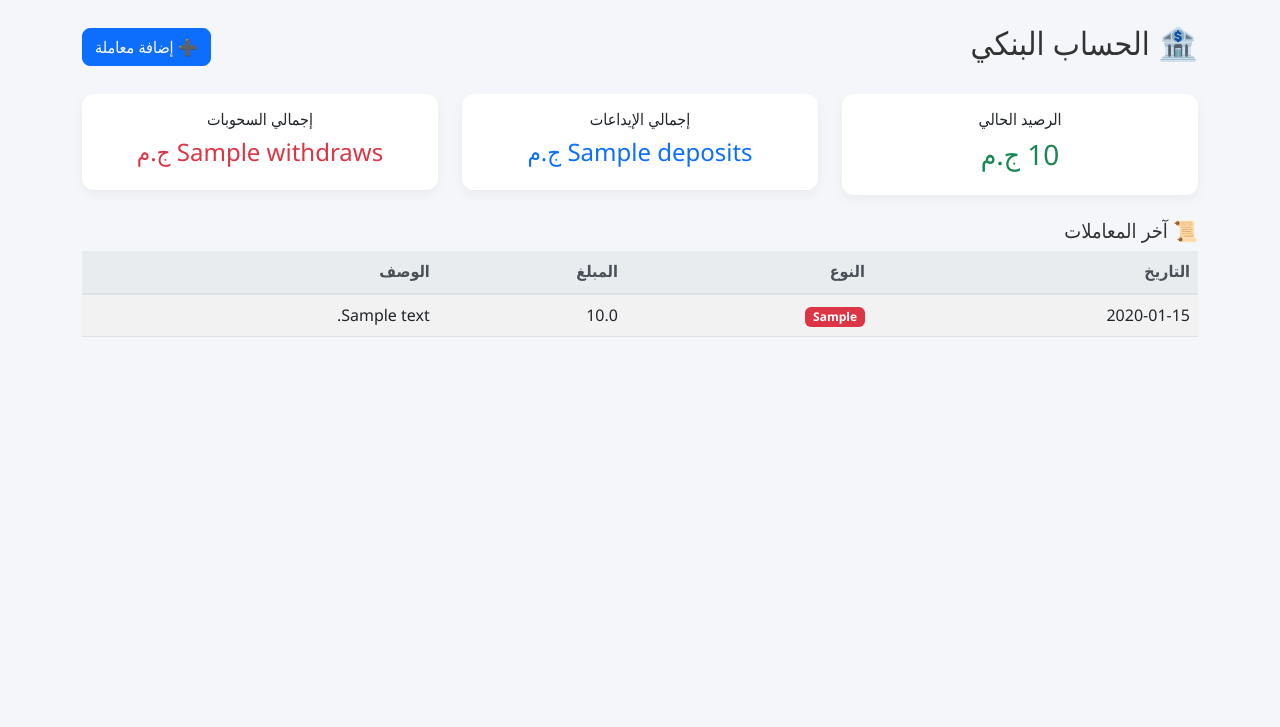
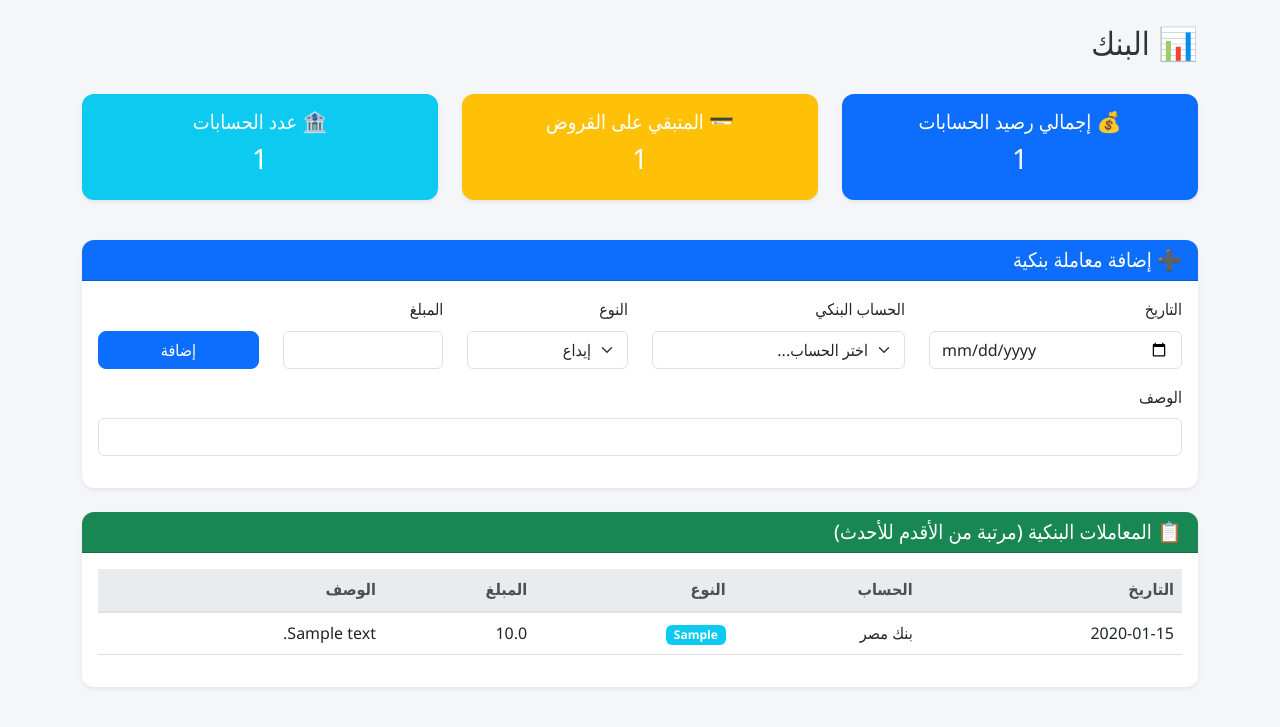
Before and after one commit to mariam-anwar-elgendy/AdamsCargo, a Flask app: template templates/bank.html in a window 1280 px wide. Shown: the part 58-785 px from the top of the page. Run offline with Flask 3, Linux system fonts and the light colour scheme; data comes from the database, SQL or seed files in the repository; tables that the repository leaves empty hold one stand-in row (values such as "Sample post"); the template is opened without the code that fills it: values that come from a table or form of the project are taken from there, most other values are stand-ins (such as "Sample title", 1, 10 or a date in 2020).

Commit message:
Revamp bank.html template with summary and transactions
Updated the bank.html template to include a summary section, transaction table, and a form for adding bank transactions. Enhanced layout and styling for better user experience.

```diff
--- a/templates/bank.html
+++ b/templates/bank.html
@@ -1,46 +1,121 @@
 {% extends 'base.html' %}
 
 {% block content %}
-<div class="d-flex justify-content-between align-items-center mb-4">
-    <h2>🏦 الحساب البنكي</h2>
-    <button class="btn btn-primary" data-bs-toggle="modal" data-bs-target="#addTransactionModal">➕ إضافة معاملة</button>
+<div class="row mb-4">
+    <div class="col-12">
+        <h2>📊 البنك</h2>
+    </div>
 </div>
 
+<!-- ملخص -->
 <div class="row mb-4">
-    <div class="col-md-4"><div class="card p-3 text-center"><h6>الرصيد الحالي</h6><h3 class="{% if balance >= 0 %}text-success{% else %}text-danger{% endif %}">{{ balance }} ج.م</h3></div></div>
-    <div class="col-md-4"><div class="card p-3 text-center"><h6>إجمالي الإيداعات</h6><h4 class="text-primary">{{ deposits }} ج.م</h4></div></div>
-    <div class="col-md-4"><div class="card p-3 text-center"><h6>إجمالي السحوبات</h6><h4 class="text-danger">{{ withdraws }} ج.م</h4></div></div>
+    <div class="col-md-4 mb-3">
+        <div class="card bg-primary text-white shadow-sm">
+            <div class="card-body text-center">
+                <h5 class="card-title">💰 إجمالي رصيد الحسابات</h5>
+                <h3>{{ total_balance }}</h3>
+            </div>
+        </div>
+    </div>
+    <div class="col-md-4 mb-3">
+        <div class="card bg-warning text-white shadow-sm">
+            <div class="card-body text-center">
+                <h5 class="card-title">💳 المتبقي على القروض</h5>
+                <h3>{{ total_loan_remaining }}</h3>
+            </div>
+        </div>
+    </div>
+    <div class="col-md-4 mb-3">
+        <div class="card bg-info text-white shadow-sm">
+            <div class="card-body text-center">
+                <h5 class="card-title">🏦 عدد الحسابات</h5>
+                <h3>{{ accounts|length }}</h3>
+            </div>
+        </div>
+    </div>
 </div>
 
-<h5>📜 آخر المعاملات</h5>
-<table class="table table-striped">
-    <thead><tr><th>التاريخ</th><th>النوع</th><th>المبلغ</th><th>الوصف</th></tr></thead>
-    <tbody>
-        {% for tx in recent_transactions %}
-        <tr>
-            <td>{{ tx.date }}</td>
-            <td><span class="badge {% if tx.type == 'deposit' %}bg-success{% else %}bg-danger{% endif %}">{{ tx.type }}</span></td>
-            <td>{{ tx.amount }}</td>
-            <td>{{ tx.description }}</td>
-        </tr>
-        {% endfor %}
-    </tbody>
-</table>
+<!-- إضافة معاملة بنكية -->
+<div class="card shadow-sm mb-4">
+    <div class="card-header bg-primary text-white">
+        <h5 class="mb-0">➕ إضافة معاملة بنكية</h5>
+    </div>
+    <div class="card-body">
+        <form method="POST" action="{{ url_for('add_bank_transaction') }}">
+            <div class="row">
+                <div class="col-md-3 mb-3">
+                    <label class="form-label">التاريخ</label>
+                    <input type="date" class="form-control" name="date" required value="{{ date }}">
+                </div>
+                <div class="col-md-3 mb-3">
+                    <label class="form-label">الحساب البنكي</label>
+                    <select class="form-select" name="account_id" required>
+                        <option value="">اختر الحساب...</option>
+                        {% for account in accounts %}
+                        <option value="{{ account.id }}">{{ account.bank_name }}</option>
+                        {% endfor %}
+                    </select>
+                </div>
+                <div class="col-md-2 mb-3">
+                    <label class="form-label">النوع</label>
+                    <select class="form-select" name="type" required>
+                        <option value="deposit">إيداع</option>
+                        <option value="withdraw">سحب</option>
+                    </select>
+                </div>
+                <div class="col-md-2 mb-3">
+                    <label class="form-label">المبلغ</label>
+                    <input type="number" step="0.01" class="form-control" name="amount" required>
+                </div>
+                <div class="col-md-2 mb-3 d-flex align-items-end">
+                    <button type="submit" class="btn btn-primary w-100">إضافة</button>
+                </div>
+                <div class="col-md-12 mb-3">
+                    <label class="form-label">الوصف</label>
+                    <input type="text" class="form-control" name="description">
+                </div>
+            </div>
+        </form>
+    </div>
+</div>
 
-<!-- Modal إضافة معاملة -->
-<div class="modal fade" id="addTransactionModal">
-    <div class="modal-dialog">
-        <div class="modal-content">
-            <form method="POST" action="{{ url_for('add_bank_transaction') }}">
-                <div class="modal-header"><h5 class="modal-title">إضافة معاملة</h5></div>
-                <div class="modal-body">
-                    <div class="mb-3"><label>التاريخ</label><input type="date" name="date" class="form-control" value="{{ date.today().isoformat() }}" required></div>
-                    <div class="mb-3"><label>النوع</label><select name="type" class="form-select"><option value="deposit">إيداع</option><option value="withdraw">سحب</option></select></div>
-                    <div class="mb-3"><label>المبلغ</label><input type="number" name="amount" class="form-control" step="0.01" required></div>
-                    <div class="mb-3"><label>الوصف</label><textarea name="description" class="form-control" rows="2"></textarea></div>
-                </div>
-                <div class="modal-footer"><button type="submit" class="btn btn-primary">حفظ</button></div>
-            </form>
+<!-- جدول المعاملات البنكية -->
+<div class="card shadow-sm">
+    <div class="card-header bg-success text-white">
+        <h5 class="mb-0">📋 المعاملات البنكية (مرتبة من الأقدم للأحدث)</h5>
+    </div>
+    <div class="card-body">
+        <div class="table-responsive">
+            <table class="table table-hover">
+                <thead>
+                    <tr>
+                        <th>التاريخ</th>
+                        <th>الحساب</th>
+                        <th>النوع</th>
+                        <th>المبلغ</th>
+                        <th>الوصف</th>
+                    </tr>
+                </thead>
+                <tbody>
+                    {% for txn in recent_transactions %}
+                    <tr>
+                        <td>{{ txn.date }}</td>
+                        <td>{{ txn.account.bank_name if txn.account else '-' }}</td>
+                        <td>
+                            {% if txn.type == 'deposit' %}
+                                <span class="badge bg-success">إيداع</span>
+                            {% elif txn.type == 'withdraw' %}
+                                <span class="badge bg-danger">سحب</span>
+                            {% else %}
+                                <span class="badge bg-info">{{ txn.type }}</span>
+                            {% endif %}
+                        </td>
+                        <td>{{ txn.amount }}</td>
+                        <td>{{ txn.description or '-' }}</td>
+                    </tr>
+                    {% endfor %}
+                </tbody>
+            </table>
         </div>
     </div>
 </div>
```
